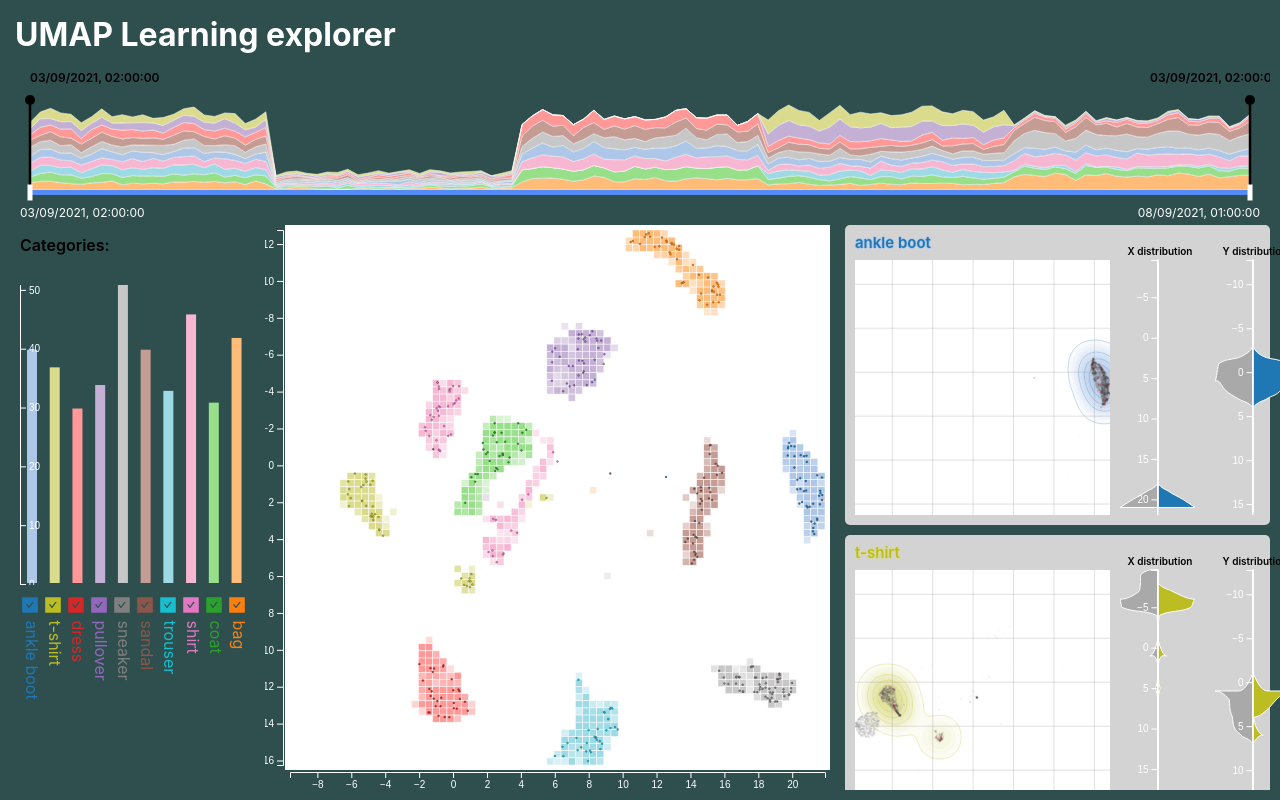
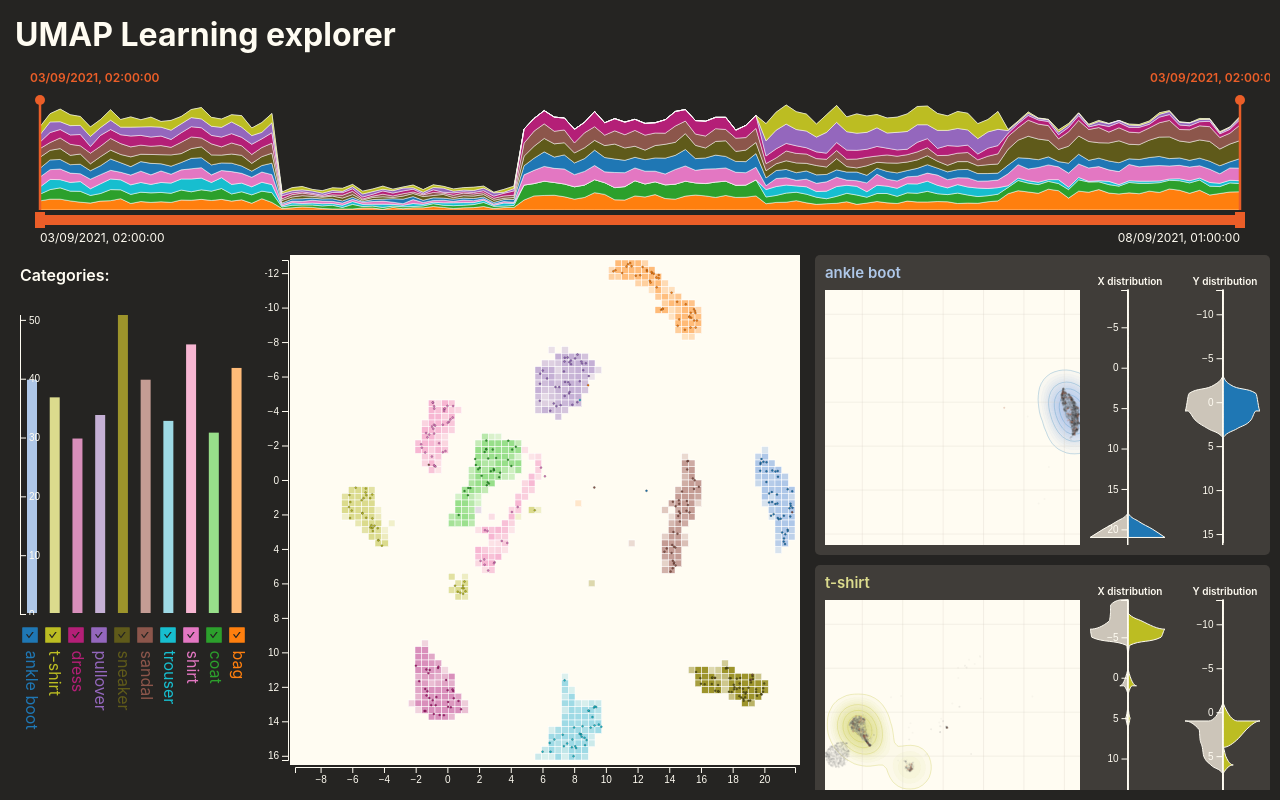
Before and after one commit to adammertel/umap-prediction-visualizer, a React (Create React App) app: page / in a window 1280 px wide. Built offline with nearby package versions, Linux system fonts and the light colour scheme.

Commit message:
Update visuals

```diff
--- a/src/containers/categories.tsx
+++ b/src/containers/categories.tsx
@@ -20,7 +20,7 @@ import {
   SDataRef,
   SSizesCategories,
 } from "../state";
-import { Category, categoryColors } from "./../variables";
+import { Category, categoryColors, colors } from "./../variables";
 
 interface ICategoriesProps {}
 
@@ -166,7 +166,7 @@ const CategoryContainer: React.FunctionComponent<ICategoryProps> = ({
         .attr("y1", (d) => chartY(d))
         .attr("y2", (d) => chartY(d))
         .attr("fill", "none")
-        .attr("stroke", "grey")
+        .attr("stroke", colors.unselected)
         .attr("stroke-width", 0.25);
 
       svgEl
@@ -180,7 +180,7 @@ const CategoryContainer: React.FunctionComponent<ICategoryProps> = ({
         .attr("x1", (d) => chartX(d))
         .attr("x2", (d) => chartX(d))
         .attr("fill", "none")
-        .attr("stroke", "grey")
+        .attr("stroke", colors.unselected)
         .attr("stroke-width", 0.25);
     }
   }, [catDataRef]);
@@ -198,7 +198,7 @@ const CategoryContainer: React.FunctionComponent<ICategoryProps> = ({
         ctx.strokeStyle = "black";
         ctx.lineWidth = 0;
         //ctx.fillStyle = catColor[1];
-        ctx.fillStyle = "red";
+        ctx.fillStyle = colors.selection;
 
         catDataLivSel.forEach((pointData) => {
           ctx.beginPath();
@@ -327,31 +327,32 @@ const CategoryContainer: React.FunctionComponent<ICategoryProps> = ({
         const axisY = d3.axisLeft(yScale).ticks(5);
 
         el.append("path")
-          .style("stroke", "white")
+          .style("stroke", colors.white)
           .style("stroke-width", 1)
           .style("fill", catColor[1])
           .attr("d", (d: any) => refArea(dataRefBins));
 
         el.append("path")
-          .style("stroke", "white")
+          .style("stroke", colors.white)
           .style("stroke-width", 1)
-          .style("fill", "darkgrey")
+          .style("fill", colors.unselected)
           .attr("d", (d: any) => livArea(dataLivBinsAll));
 
         el.append("path")
           .style("stroke", "none")
-          .style("fill", "red")
+          .style("fill", colors.selection)
           .attr("d", (d: any) => livArea(dataLivBinsSel));
 
         el.append("line")
-          .style("stroke", "white")
+          .style("stroke", colors.white)
           .style("stroke-width", middleLineW)
           .attr("x1", wViolin / 2)
           .attr("x2", wViolin / 2)
           .attr("y1", hViolinLabel)
           .attr("y2", hViolin);
+
         el.append("text")
-          .style("fill", "black")
+          .style("fill", colors.white)
           .style("font-weight", 600)
           .style("font-size", 10)
           .style("stroke-width", 1)
@@ -381,9 +382,8 @@ const CategoryContainer: React.FunctionComponent<ICategoryProps> = ({
         className="category-label"
         style={{
           height: `${hLabel}px`,
-          color: catColor[1],
+          color: catColor[0],
           lineHeight: `${hLabel + m}px`,
-          textShadow: `1px 0 ${catColor[0]}, 0 1px ${catColor[0]}, -1px 0 ${catColor[0]}, 0 -1px ${catColor[0]}`,
         }}
       >
         {dataCategory}
--- a/src/containers/scatter.tsx
+++ b/src/containers/scatter.tsx
@@ -36,7 +36,7 @@ export const Scatter: React.FunctionComponent<IScatterProps> = ({}) => {
   const [rectSelection, setRectSelection] = useRecoilState(SRectangleSelection);
   const [rectActive, setRectActive] = useRecoilState(SRectangleActive);
 
-  const histSize = 20;
+  const histSize = 25;
   const histM = 0;
   const chartM = 5;
 
--- a/src/containers/timeline.tsx
+++ b/src/containers/timeline.tsx
@@ -14,7 +14,7 @@ import {
 import * as d3 from "d3";
 import { scaleLinear, select } from "d3";
 import { Categories } from "./categories";
-import { Category, categoryColors } from "../variables";
+import { Category, categoryColors, colors } from "../variables";
 
 import { getTrackBackground, Range } from "react-range";
 import { ITrackBackground } from "react-range/lib/types";
@@ -23,7 +23,7 @@ import { useDebounce, useDebouncedCallback } from "use-debounce";
 
 interface ITimelineProps {}
 
-const sliderH = 30;
+const sliderH = 40;
 
 export const Timeline: React.FunctionComponent<ITimelineProps> = ({}) => {
   const containerSizes = useRecoilValue(SSizesTimeline);
@@ -38,7 +38,7 @@ export const Timeline: React.FunctionComponent<ITimelineProps> = ({}) => {
   const [timeSelection, setTimeSelection] = useRecoilState(STimeSelection);
 
   const dataLiv = useRecoilValue(SDataLiv);
-  const chartMX = 20;
+  const chartMX = 30;
   const chartMT = 35;
 
   const [instantTimeValues, setInstantTimeValues] = useState<[number, number]>([
@@ -143,9 +143,25 @@ export const Timeline: React.FunctionComponent<ITimelineProps> = ({}) => {
           .style("stroke", "white")
           .attr("d", area(stackedCatData as any));
       });
+
+      Object.entries(stackedTimelineData).forEach(([cat, stackedCatData]) => {
+        const activeStacked = (stackedCatData as any).filter(
+          (sd: any) =>
+            sd[0] >= timeIntervals[instantTimeValues[0]] &&
+            sd[0] <= timeIntervals[instantTimeValues[1]]
+        ) as any;
+
+        el.append("path")
+          .attr("class", `timeline-area timeline-area-${cat}`)
+          .style("fill", categoryColors[cat as Category][1])
+          .style("stroke-width", 0.5)
+          // .style("stroke", categoryColors[cat as Category][1])
+          .style("stroke", "white")
+          .attr("d", area(activeStacked as any));
+      });
     }
     //setTimelineEl(el);
-  }, [stackedTimelineData]);
+  }, [stackedTimelineData, instantTimeValues]);
 
   // selection line
   useEffect(() => {
@@ -164,7 +180,7 @@ export const Timeline: React.FunctionComponent<ITimelineProps> = ({}) => {
         .attr("x2", lineX0)
         .attr("y1", chartMT - 5)
         .attr("y2", timeLineH)
-        .style("stroke", "black")
+        .style("stroke", colors.selection)
         .style("stroke-width", 2.5);
 
       el.append("circle")
@@ -172,7 +188,7 @@ export const Timeline: React.FunctionComponent<ITimelineProps> = ({}) => {
         .attr("cx", lineX0)
         .attr("cy", chartMT - 5)
         .attr("r", 5)
-        .style("fill", "black")
+        .style("fill", colors.selection)
         .style("stroke-width", 0);
 
       el.append("line")
@@ -181,7 +197,7 @@ export const Timeline: React.FunctionComponent<ITimelineProps> = ({}) => {
         .attr("x2", lineX1)
         .attr("y1", chartMT - 5)
         .attr("y2", timeLineH)
-        .style("stroke", "black")
+        .style("stroke", colors.selection)
         .style("stroke-width", 2.5);
 
       el.append("circle")
@@ -189,7 +205,7 @@ export const Timeline: React.FunctionComponent<ITimelineProps> = ({}) => {
         .attr("cx", lineX1)
         .attr("cy", chartMT - 5)
         .attr("r", 5)
-        .style("fill", "black")
+        .style("fill", colors.selection)
         .style("stroke-width", 0);
     }
     //setTimelineEl(el);
@@ -204,18 +220,19 @@ export const Timeline: React.FunctionComponent<ITimelineProps> = ({}) => {
   const selectedValuesLabelXY = useMemo<
     [[number, number], [number, number]]
   >(() => {
+    const extraY = 12; // no pixels to move the potentially overlaid label up
     const minX = 20;
     const maxX = containerSizes.w - 120;
     return instantTimeValues.map((pi, i) => {
       const x =
         (containerSizes.w / timeIntervals.length) * pi - (i == 0 ? 100 : 0);
       if (x < minX) {
-        return [minX, i == 0 ? 0 : 10];
+        return [minX, i == 0 ? 0 : extraY];
       }
       if (x > maxX) {
-        return [maxX, i == 1 ? 0 : 10];
+        return [maxX, i == 1 ? 0 : extraY];
       }
-      return [x, 10];
+      return [x, extraY];
     }) as [[number, number], [number, number]];
   }, [containerSizes.w, timeIntervals.length, instantTimeValues]);
 
@@ -267,12 +284,12 @@ export const Timeline: React.FunctionComponent<ITimelineProps> = ({}) => {
             <div
               ref={props.ref}
               style={{
-                height: "5px",
+                height: "10px",
                 width: "100%",
-                borderRadius: "4px",
+                marginTop: "5px",
                 background: getTrackBackground({
                   values: instantTimeValues,
-                  colors: ["#ccc", "#548BF4", "#ccc"],
+                  colors: [colors.white, colors.selection, colors.white],
                   min: 0,
                   max: timeIntervals.length - 1,
                 }),
@@ -293,8 +310,8 @@ export const Timeline: React.FunctionComponent<ITimelineProps> = ({}) => {
             <div
               style={{
                 height: "16px",
-                width: "5px",
-                backgroundColor: isDragged ? "blue" : "white",
+                width: "10px",
+                backgroundColor: isDragged ? colors.white : colors.selection,
               }}
             />
           </div>
@@ -304,8 +321,8 @@ export const Timeline: React.FunctionComponent<ITimelineProps> = ({}) => {
         id="timeslider-input"
         ref={refTimelineSlider}
         style={{
-          left: chartMX - 10,
-          right: chartMX - 10,
+          left: chartMX,
+          right: chartMX,
           width: containerSizes.w - chartMX - 5,
           top: timeLineH - 5,
         }}
@@ -313,13 +330,13 @@ export const Timeline: React.FunctionComponent<ITimelineProps> = ({}) => {
       <div id="timeslider-minmax-labels">
         <div
           className="timeslider-label-min timeslider-label"
-          style={{ top: timeLineH + 5 }}
+          style={{ top: timeLineH + 20, left: chartMX }}
         >
           {dataTimeExtent[0].toLocaleString("en-GB", { timeZone: "CET" })}
         </div>
         <div
           className="timeslider-label-max timeslider-label"
-          style={{ top: timeLineH + 5 }}
+          style={{ top: timeLineH + 20, right: chartMX }}
         >
           {dataTimeExtent[1].toLocaleString("en-GB", { timeZone: "CET" })}
         </div>
--- a/src/index.scss
+++ b/src/index.scss
@@ -1,5 +1,8 @@
-$COLOR_PRIMARY: black;
-$COLOR_WHITE: white;
+$COLOR_SELECTION: #eb5e28;
+$COLOR_BACKGROUND: #252422;
+$COLOR_SECONDARY1: #403d39;
+$COLOR_UNSEECTED: #ccc5b9;
+$COLOR_WHITE: #fffcf2;
 
 html,
 body,
@@ -16,7 +19,7 @@ body {
     sans-serif;
   -webkit-font-smoothing: antialiased;
   -moz-osx-font-smoothing: grayscale;
-  background-color: darkslategrey;
+  background-color: $COLOR_BACKGROUND;
 }
 
 code {
@@ -34,7 +37,7 @@ code {
       margin: 0 auto;
     }
     .loader-text {
-      color: white;
+      color: $COLOR_WHITE;
       text-align: center;
     }
   }
@@ -48,7 +51,7 @@ code {
 #container-header {
   .heading-text {
     margin: 5px;
-    color: white;
+    color: $COLOR_WHITE;
     height: 100%;
   }
 }
@@ -60,10 +63,10 @@ code {
   }
 
   #chart {
-    background-color: white;
+    background-color: $COLOR_WHITE;
   }
   .axis-lines {
-    color: white;
+    color: $COLOR_WHITE;
   }
 }
 
@@ -84,9 +87,8 @@ canvas {
     width: 100%;
     .timeslider-label {
       position: absolute;
-      color: white;
+      color: $COLOR_WHITE;
       font-size: 12px;
-      margin: 10px;
       top: 0;
     }
     .timeslider-label-min {
@@ -103,7 +105,7 @@ canvas {
     position: absolute;
     font-size: 12px;
     font-weight: 600;
-    color: black;
+    color: $COLOR_SELECTION;
 
     .timeslider-selected-label {
       position: absolute;
@@ -117,7 +119,7 @@ canvas {
 
     #selector-title {
       font-weight: bold;
-      color: white;
+      color: $COLOR_WHITE;
     }
   }
 }
@@ -130,20 +132,23 @@ canvas {
   overflow-y: auto;
 
   .category-panel {
-    background-color: lightgrey;
+    background-color: $COLOR_SECONDARY1;
     border-radius: 5px;
     margin-bottom: 10px;
     margin-right: 10px;
     position: relative;
     .category-label {
+      color: white;
       margin-left: 10px;
       vertical-align: middle;
       font-weight: 600;
       font-size: 15px;
+      // text-shadow: 1px 0 $COLOR_WHITE, 0 1px $COLOR_WHITE, -1px 0 $COLOR_WHITE,
+      // 0 -1px $COLOR_WHITE;
     }
 
     .category-chart {
-      background-color: white;
+      background-color: $COLOR_WHITE;
     }
   }
   .category-violin {
@@ -154,7 +159,7 @@ canvas {
     }
 
     .axis-lines {
-      color: white;
+      color: $COLOR_WHITE;
     }
   }
 }
@@ -162,6 +167,7 @@ canvas {
 #container-legend {
   #legend-list-heading {
     font-weight: 600;
+    color: $COLOR_WHITE;
   }
   #legend-list {
     .legend-list-item {
@@ -182,6 +188,6 @@ canvas {
     }
   }
   .axis-lines {
-    color: white;
+    color: $COLOR_WHITE;
   }
 }
--- a/src/state.tsx
+++ b/src/state.tsx
@@ -215,7 +215,7 @@ export const STimeIntervals = selector<Date[]>({
 const SIZE_SETTINGS = {
   APP_P: 10,
   HEADER_H: 50,
-  TIMELINE_H: 150,
+  TIMELINE_H: 180,
   MENU_H: 0,
   SCATTER_W: 500,
   CONTAINER_M: 5,
--- a/src/variables.tsx
+++ b/src/variables.tsx
@@ -15,11 +15,19 @@ export const categoryColors: { [key in Category]: [string, string] } = {
   "ankle boot": ["#aec7e8", "#1f77b4"],
   bag: ["#ffbb78", "#ff7f0e"],
   coat: ["#98df8a", "#2ca02c"],
-  dress: ["#ff9896", "#d62728"],
+  dress: ["#d98fbb", "#B41F77"],
   pullover: ["#c5b0d5", "#9467bd"],
   sandal: ["#c49c94", "#8c564b"],
   shirt: ["#f7b6d2", "#e377c2"],
-  sneaker: ["#c7c7c7", "#7f7f7f"],
+  sneaker: ["#9d942b", "#5f5a1a"],
   "t-shirt": ["#dbdb8d", "#bcbd22"],
   trouser: ["#9edae5", "#17becf"],
 };
+
+export const colors = {
+  selection: "#eb5e28",
+  unselected: "#ccc5b9",
+  background: "#252422",
+  secondary1: "#ccc5b9",
+  white: "#fffcf2",
+};
```
